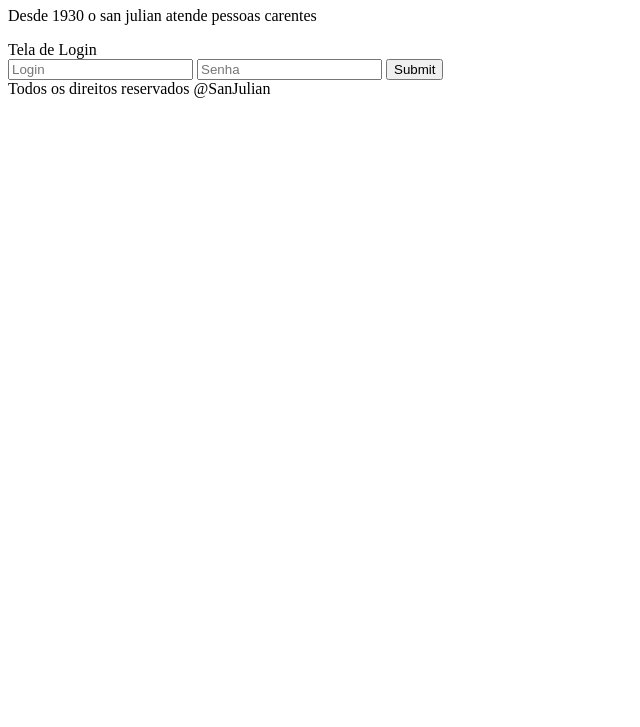
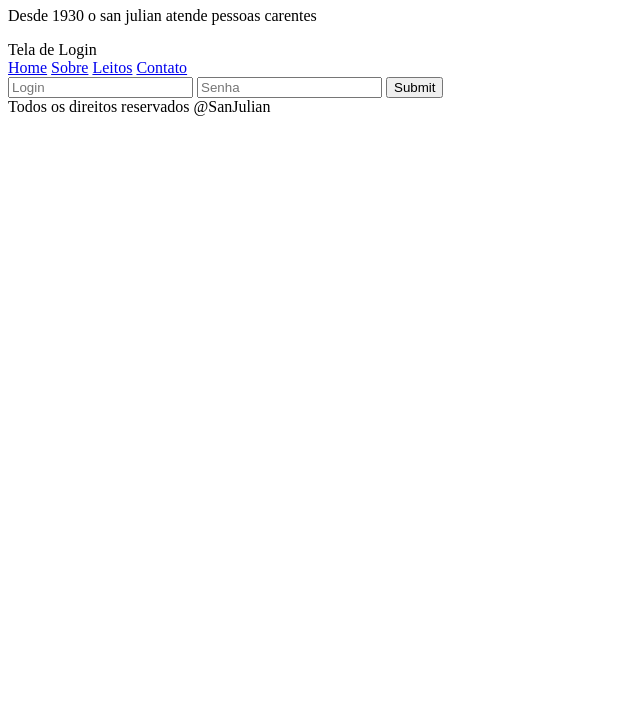
Before and after one commit to LHenryqq/Proj_Extens, a plain HTML site: page index.html in a window 1280 px wide. Shown: the part 73-800 px from the top of the page, without its empty margins (0-640 px from the left). Drawn offline with Linux system fonts and the light colour scheme.

Commit message:
criação do menu

```diff
--- a/index.html
+++ b/index.html
@@ -10,6 +10,14 @@
     <p>Desde 1930 o san julian atende pessoas carentes</p>
 
     <div>Tela de Login </div>
+
+    <nav>
+        <a href="#">Home</a>
+        <a href="#">Sobre</a>
+        <a href="#">Leitos</a>
+        <a href="#">Contato</a>
+    </nav>
+
     <form>
         <input type="text" placeholder="Login">
         <input type="password" placeholder="Senha">
```
